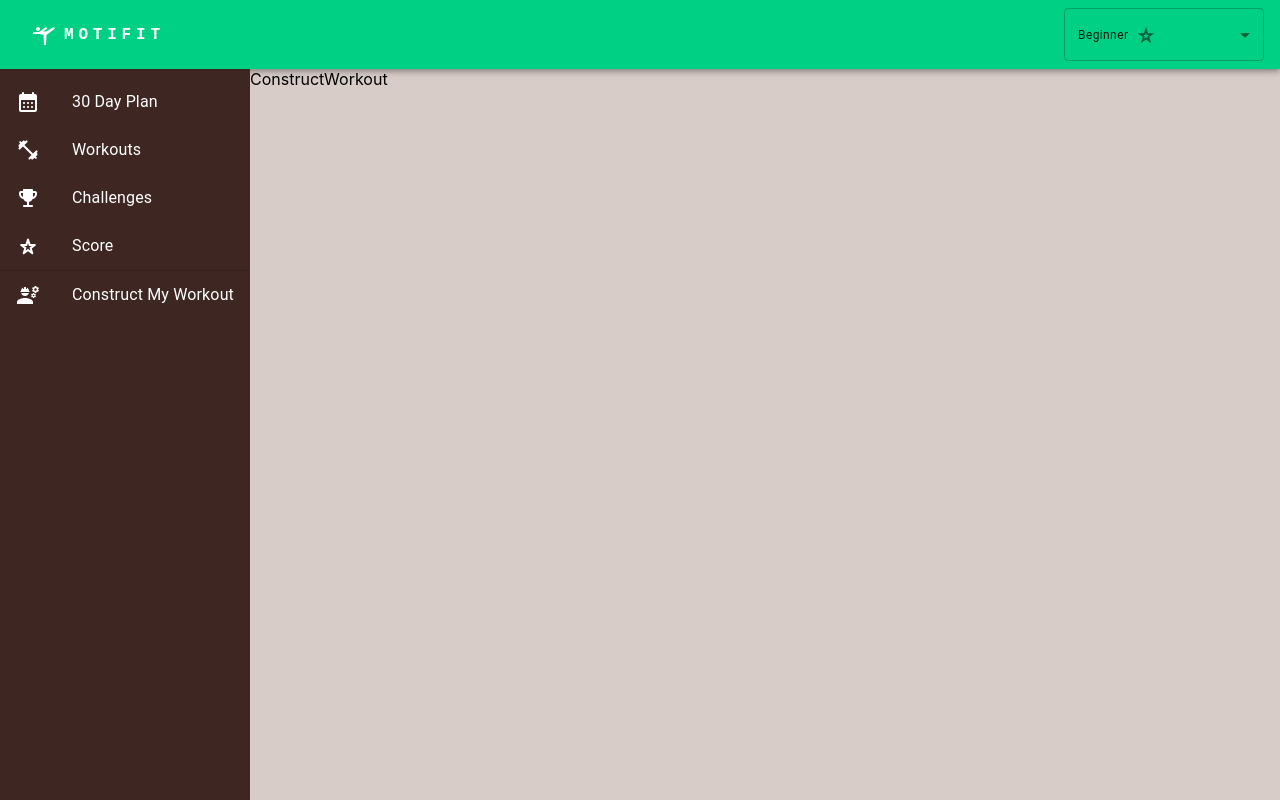
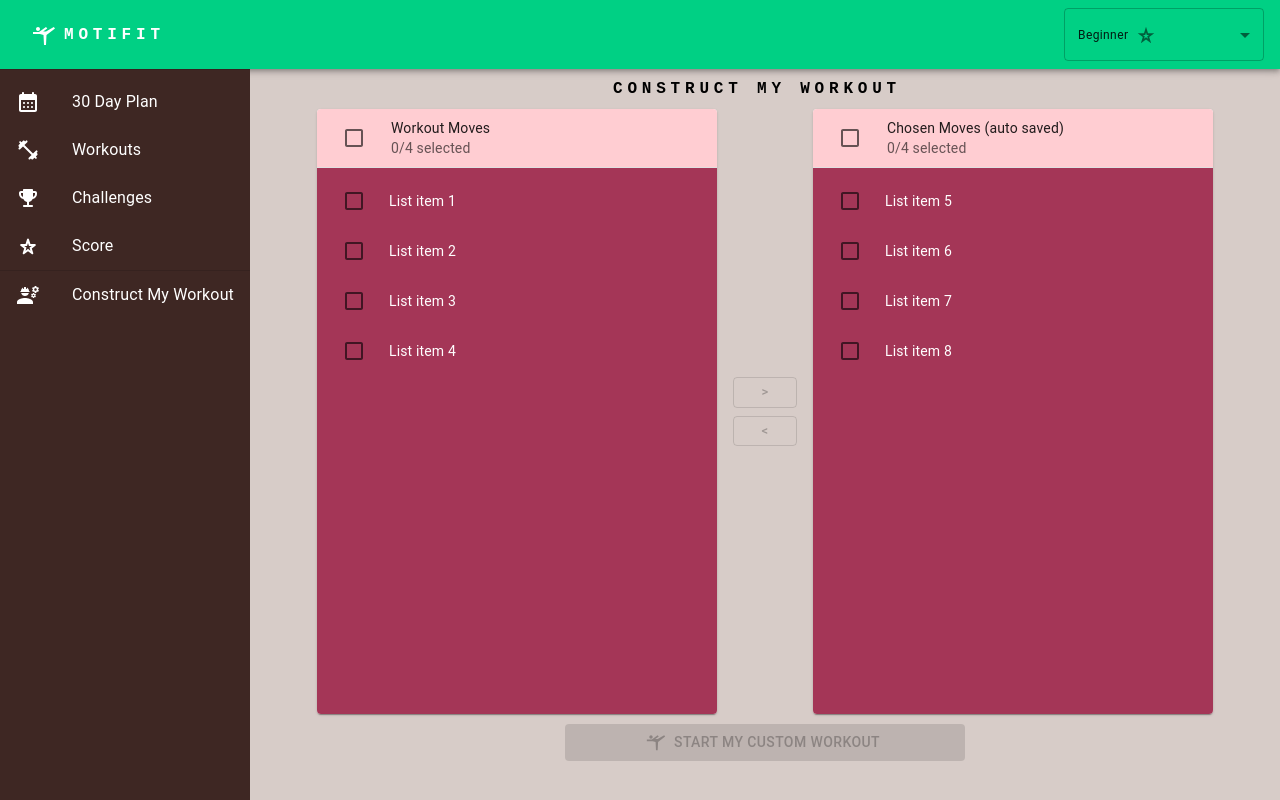
Before and after one commit to elentingas77/motifit, a React (Create React App) app: page /construct-workout in a window 1280 px wide. Built offline with nearby package versions, Linux system fonts and the light colour scheme; no server answers; what i18next-xhr-backend would draw is missing.

Commit message:
Motifit - Construct my workout

```diff
--- a/src/Components/Challenges/index.tsx
+++ b/src/Components/Challenges/index.tsx
@@ -74,7 +74,6 @@ const Challenges: React.FunctionComponent<{}> = ({}) => {
     <Styles>
       <MotifitTitle>Challenges</MotifitTitle>
 
-
       <Carousel
         responsive={responsive}
         ssr={true}
--- a/src/Components/ConstructWorkout/index.tsx
+++ b/src/Components/ConstructWorkout/index.tsx
@@ -2,17 +2,185 @@ import React from 'react'
 import styled from 'styled-components'
 import { connect } from 'react-redux'
 import { useHistory } from "react-router-dom"
+import Grid from '@mui/material/Grid';
+import List from '@mui/material/List';
+import Card from '@mui/material/Card';
+import CardHeader from '@mui/material/CardHeader';
+import ListItem from '@mui/material/ListItem';
+import ListItemText from '@mui/material/ListItemText';
+import ListItemIcon from '@mui/material/ListItemIcon';
+import Checkbox from '@mui/material/Checkbox';
+import Button from '@mui/material/Button';
+import Divider from '@mui/material/Divider';
+import MotifitTitle from 'Components/reusable/MotifitTitle';
+import SportsGymnasticsIcon from '@mui/icons-material/SportsGymnastics';
+import colors from '../../constants/colors';
+
+function not(a: readonly number[], b: readonly number[]) {
+  return a.filter((value) => b.indexOf(value) === -1);
+}
+
+function intersection(a: readonly number[], b: readonly number[]) {
+  return a.filter((value) => b.indexOf(value) !== -1);
+}
+
+function union(a: readonly number[], b: readonly number[]) {
+  return [...a, ...not(b, a)];
+}
 
 
 const ConstructWorkout: React.FunctionComponent<{}> = ({ }) => {
   let history = useHistory();
 
+  const [checked, setChecked] = React.useState<readonly number[]>([]);
+  const [left, setLeft] = React.useState<readonly number[]>([0, 1, 2, 3]);
+  const [right, setRight] = React.useState<readonly number[]>([4, 5, 6, 7]);
+
+  const leftChecked = intersection(checked, left);
+  const rightChecked = intersection(checked, right);
+
+  const handleToggle = (value: number) => () => {
+    const currentIndex = checked.indexOf(value);
+    const newChecked = [...checked];
+
+    if (currentIndex === -1) {
+      newChecked.push(value);
+    } else {
+      newChecked.splice(currentIndex, 1);
+    }
+
+    setChecked(newChecked);
+  };
+
+  const numberOfChecked = (items: readonly number[]) =>
+    intersection(checked, items).length;
+
+  const handleToggleAll = (items: readonly number[]) => () => {
+    if (numberOfChecked(items) === items.length) {
+      setChecked(not(checked, items));
+    } else {
+      setChecked(union(checked, items));
+    }
+  };
+
+  const handleCheckedRight = () => {
+    setRight(right.concat(leftChecked));
+    setLeft(not(left, leftChecked));
+    setChecked(not(checked, leftChecked));
+  };
+
+  const handleCheckedLeft = () => {
+    setLeft(left.concat(rightChecked));
+    setRight(not(right, rightChecked));
+    setChecked(not(checked, rightChecked));
+  };
+
+  const customList = (title: React.ReactNode, items: readonly number[]) => (
+    <Card>
+      <CardHeader
+        sx={{ px: 2, py: 1, bgcolor: '#ffcdd2' }}
+        avatar={
+          <Checkbox
+            onClick={handleToggleAll(items)}
+            checked={numberOfChecked(items) === items.length && items.length !== 0}
+            indeterminate={
+              numberOfChecked(items) !== items.length && numberOfChecked(items) !== 0
+            }
+            disabled={items.length === 0}
+            inputProps={{
+              'aria-label': 'all items selected',
+            }}
+          />
+        }
+        title={title}
+        subheader={`${numberOfChecked(items)}/${items.length} selected`}
+      />
+      <Divider />
+      <List
+        sx={{
+          width: 400,
+          height: 530,
+          // bgcolor: 'background.paper',
+          bgcolor: colors.darkRed,
+          color: 'background.paper',
+          overflow: 'auto',
+        }}
+        dense
+        component="div"
+        role="list"
+      >
+        {items.map((value: number) => {
+          const labelId = `transfer-list-all-item-${value}-label`;
+
+          return (
+            <ListItem
+              key={value}
+              role="listitem"
+              button
+              onClick={handleToggle(value)}
+            >
+              <ListItemIcon>
+                <Checkbox
+                  checked={checked.indexOf(value) !== -1}
+                  tabIndex={-1}
+                  disableRipple
+                  inputProps={{
+                    'aria-labelledby': labelId,
+                  }}
+                />
+              </ListItemIcon>
+              <ListItemText id={labelId} primary={`List item ${value + 1}`} />
+            </ListItem>
+          );
+        })}
+        <ListItem />
+      </List>
+    </Card>
+  );
+
   return (
     <Styles>
-      ConstructWorkout
+    <MotifitTitle>Construct my workout</MotifitTitle>
+    <Grid container spacing={2} justifyContent="center" alignItems="center">
+      <Grid item>{customList('Workout Moves', left)}</Grid>
+      <Grid item>
+        <Grid container direction="column" alignItems="center">
+          <Button
+            sx={{ my: 0.5 }}
+            variant="outlined"
+            size="small"
+            onClick={handleCheckedRight}
+            disabled={leftChecked.length === 0}
+            aria-label="move selected right"
+          >
+            &gt;
+          </Button>
+          <Button
+            sx={{ my: 0.5 }}
+            variant="outlined"
+            size="small"
+            onClick={handleCheckedLeft}
+            disabled={rightChecked.length === 0}
+            aria-label="move selected left"
+          >
+            &lt;
+          </Button>
+        </Grid>
+      </Grid>
+      <Grid item>{customList('Chosen Moves (auto saved)', right)}</Grid>
+    </Grid>
+
+    <Button
+        sx={{ bgcolor: '#1a237e', width: 'min-content', minWidth: '400px', marginLeft: 'auto', marginRight: 'auto', marginBottom: '10px', marginTop: '10px' }}
+        startIcon={<SportsGymnasticsIcon />}
+        variant="contained"
+        disabled={right.length < 5}
+      >Start my custom workout</Button>
+
     </Styles>
-  )
+  );
 }
+
 
 const mapStateToProps = state => {
   return {
```
